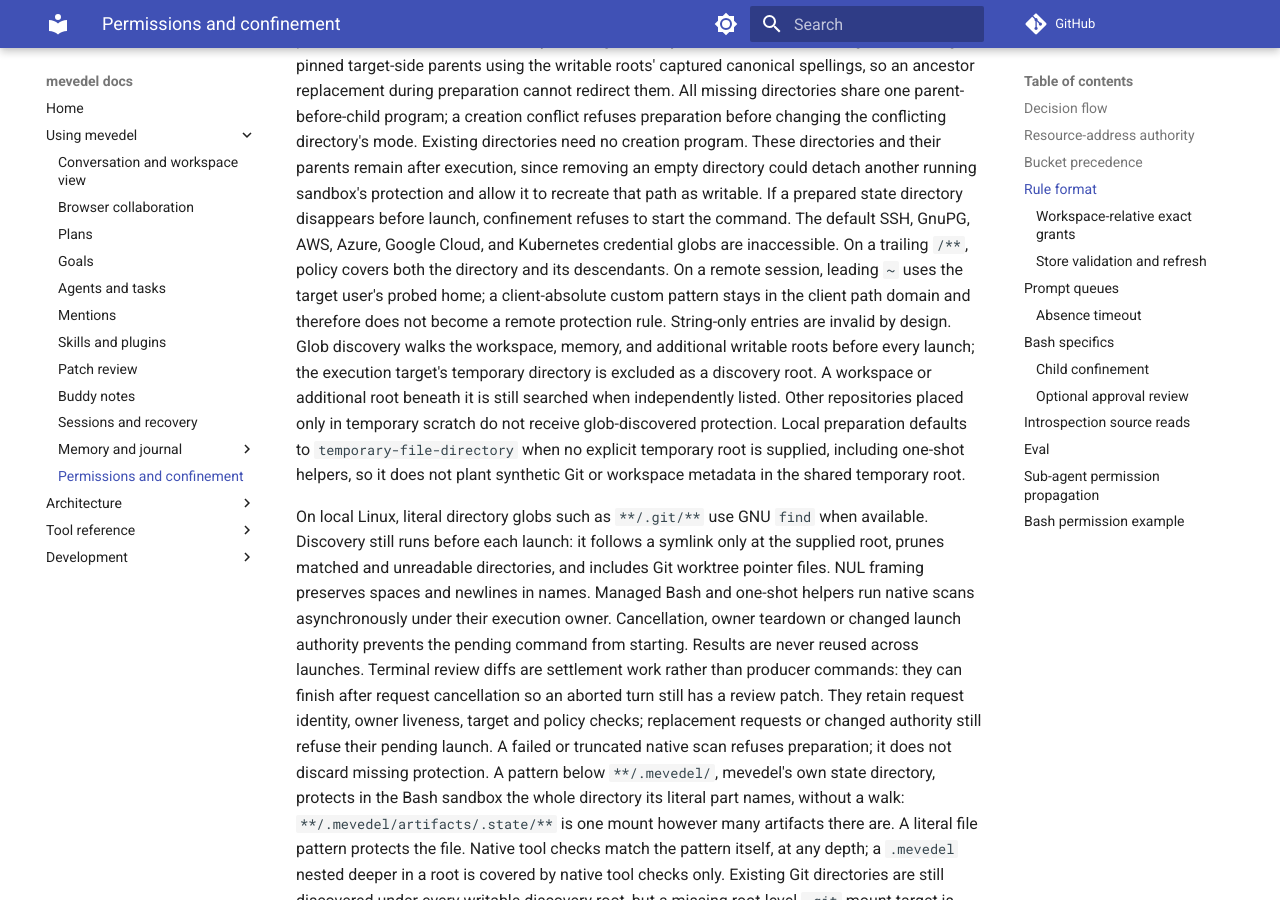
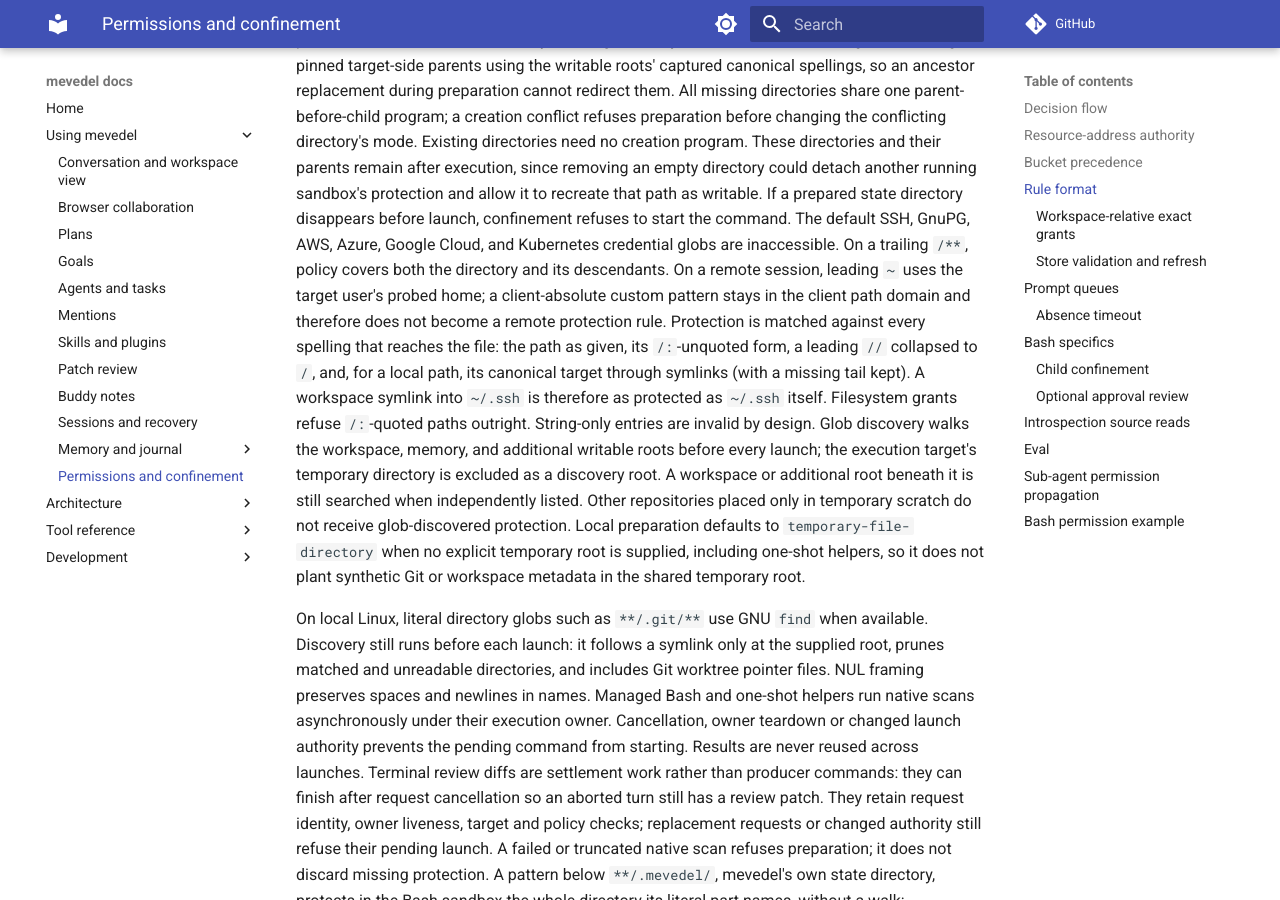
Before and after one commit to FrauH0lle/mevedel, an MkDocs documentation site: the page built from docs/permissions.md, in a window 1280 px wide and 900 px high, scrolled down 7449 px. Built offline with MkDocs 1.6.1 and Material for MkDocs 9.7.7, drawn with Linux system fonts in a browser that asks for light colours; comment, search, counter and statistics services are not loaded.

Commit message:
fix(permissions): Authorize Read, Grep and Glob on the file a symlink reaches
path-or-resource arguments were expanded but not canonicalized, so a
workspace symlink into a protected tree passed authorization as a workspace
path: Read of ws/link/key returned the protected file without asking in
Edits and Ask.  A confined command can create such a link.  Ordinary paths of
both argument types are now canonicalized, so the decision and the handler
use the file that is opened.

The protected-path check also matches the /:-unquoted spelling and, for a
local path, the canonical target with a missing tail kept.  Quoted /: grant
paths are refused rather than silently dropped as exact reads.

```diff
--- a/docs/permissions.md
+++ b/docs/permissions.md
@@ -303,6 +303,11 @@
 remote session, leading `~` uses the target user's probed home; a
 client-absolute custom pattern stays in the client path domain and therefore
 does not become a remote protection rule.
+Protection is matched against every spelling that reaches the file: the
+path as given, its `/:`-unquoted form, a leading `//` collapsed to `/`, and,
+for a local path, its canonical target through symlinks (with a missing tail
+kept). A workspace symlink into `~/.ssh` is therefore as protected as
+`~/.ssh` itself. Filesystem grants refuse `/:`-quoted paths outright.
 String-only entries are invalid by design. Glob discovery walks the
 workspace, memory, and additional writable roots before every launch; the
 execution target's temporary directory is excluded as a discovery root. A
```
Also changed, not shown: docs/tools.md (+4 -0 lines), 9 other files.
